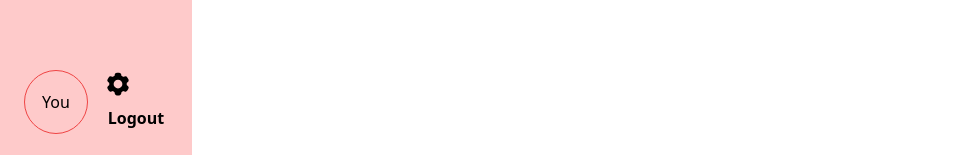
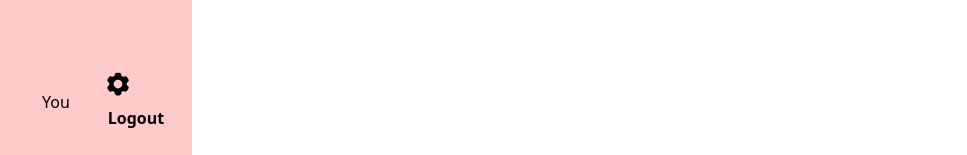
Before and after one commit to ken-ux/messaging-app, a React (Vite) app: page / in a window 1280 px wide. Shown: the part 642-797 px from the top of the page, without its empty margins (0-967 px from the left). Built offline with nearby package versions, Linux system fonts and the light colour scheme.

Commit message:
Add link to settings when clicking on profile

```diff
--- a/src/components/Nav.tsx
+++ b/src/components/Nav.tsx
@@ -52,9 +52,12 @@
         )}
       </div>
       <div className="grid grid-cols-2 grid-rows-2 gap-x-4">
-        <h2 className="test-border row-span-2 flex aspect-square items-center justify-center rounded-full">
-          You
-        </h2>
+        <Link to="/settings" className="row-span-2">
+          <h2 className="flex aspect-square items-center justify-center rounded-full bg-black text-white">
+            You
+          </h2>
+        </Link>
+
         <Link to="/settings" className="h-7 w-7">
           <Cog6ToothIcon />
         </Link>
```
